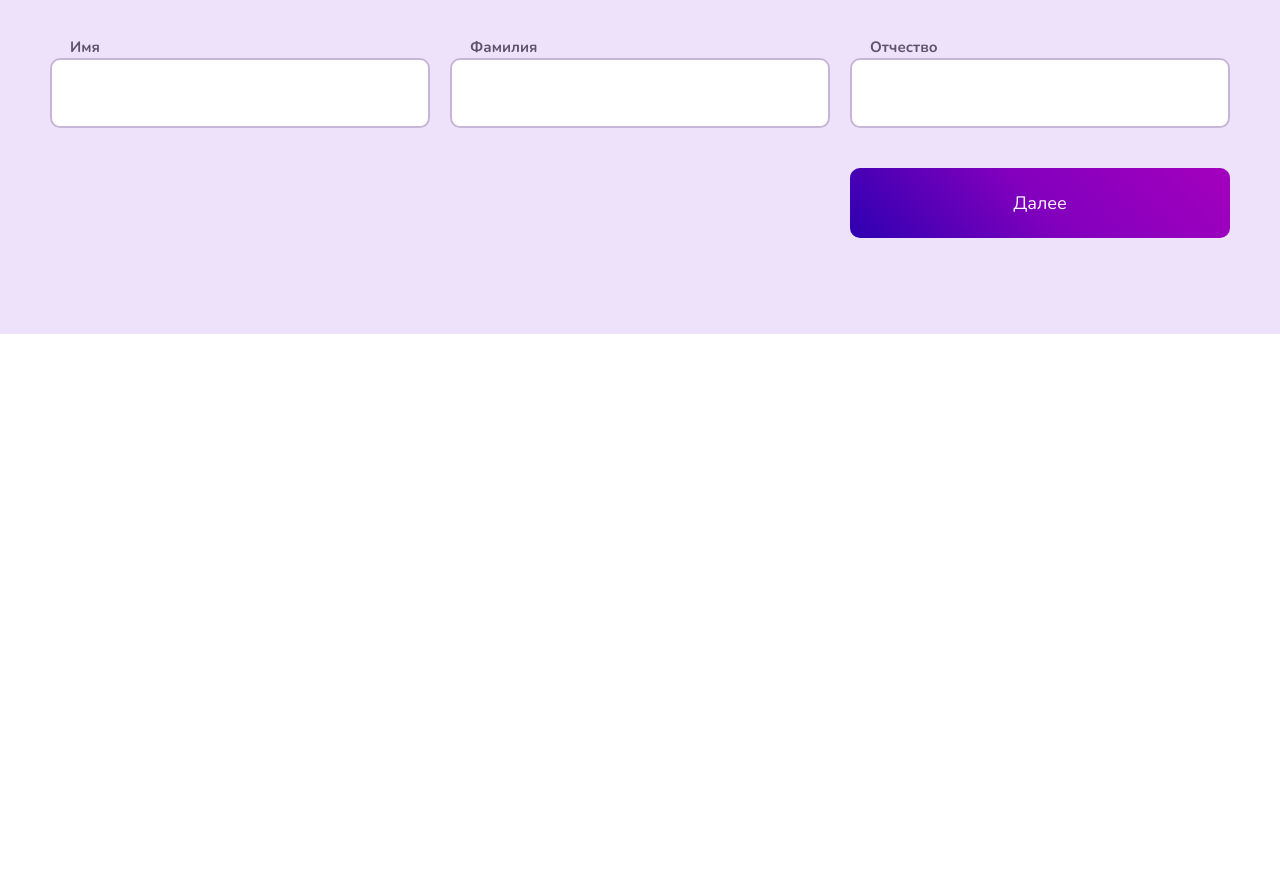
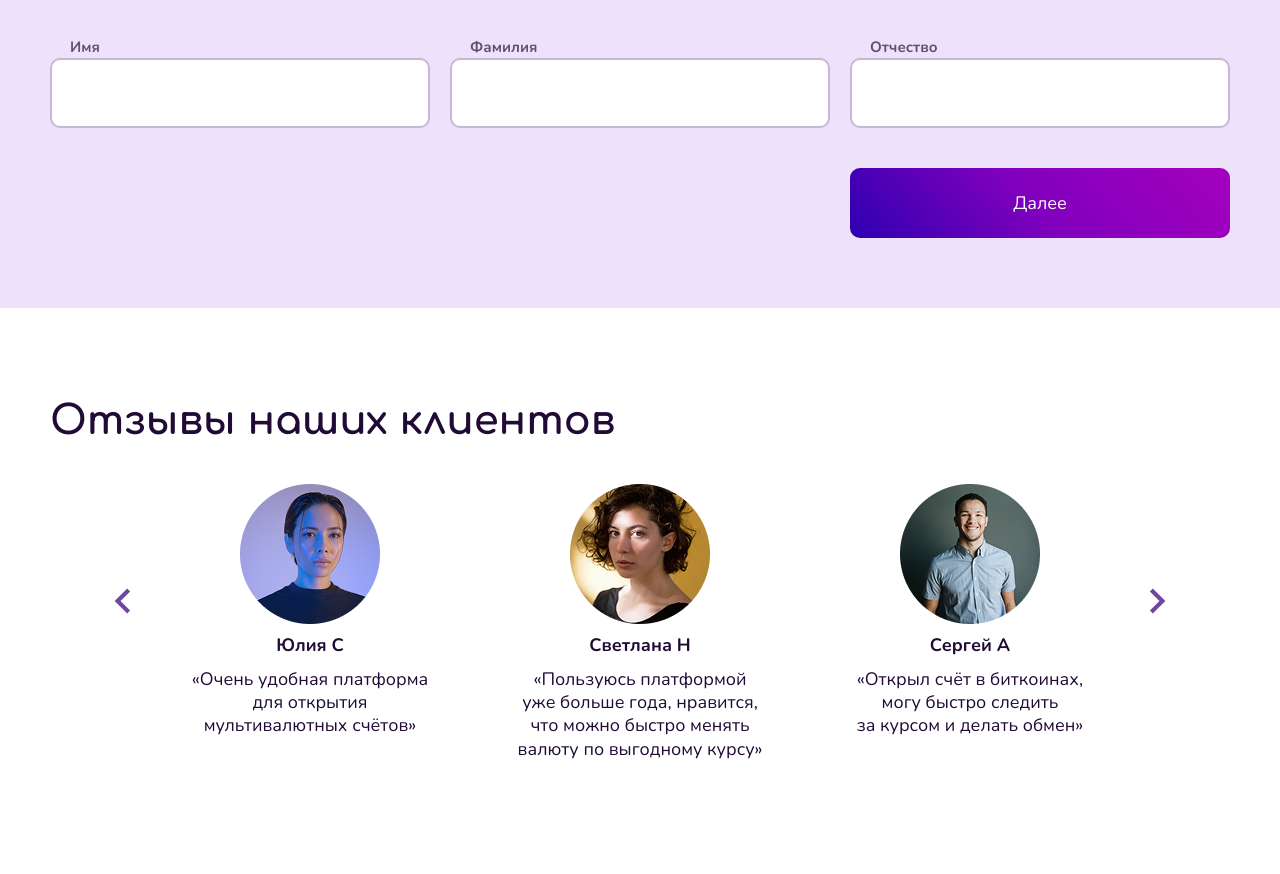
Before and after one commit to emiaesthetic/c-money-landing, a website built with Vite: page index.html in a window 1280 px wide. Shown: the part 1352-2226 px from the top of the page. Before the commit the page ends 1686 px from the top, so only its background shows below. Built offline with nearby package versions, Linux system fonts and the light colour scheme; what just-validate would draw is missing.

Commit message:
feat: add feedback section to the layout

```diff
--- a/index.html
+++ b/index.html
@@ -102,7 +102,7 @@
         </div>
       </section>
 
-      <section class="check-in success-check-in" id="check-in">
+      <section class="check-in" id="check-in">
         <div class="container">
           <h2 class="check-in__title title">
             Как зарегистрироваться на&nbsp;платформе
@@ -256,6 +256,87 @@
           </div>
         </div>
       </section>
+
+      <section class="feedback" id="feedback">
+        <div class="feedback__container container">
+          <h2 class="feedback__title title">Отзывы наших клиентов</h2>
+
+          <div class="swiper">
+            <ul class="feedback__list swiper-wrapper">
+              <li class="feedback__item swiper-slide">
+                <figure class="feedback__author">
+                  <img
+                    class="feedback__author-img"
+                    src="/src/assets/img/feedback/author-1.png"
+                    width="140"
+                    height="140"
+                    alt="Фото автора комментария"
+                  />
+                  <figcaption class="feedback__author-name">Юлия С</figcaption>
+                </figure>
+                <p class="feedback__text">
+                  &laquo;Очень удобная платформа для открытия мультивалютных
+                  счётов&raquo;
+                </p>
+              </li>
+              <li class="feedback__item swiper-slide">
+                <figure class="feedback__author">
+                  <img
+                    class="feedback__author-img"
+                    src="/src/assets/img/feedback/author-2.png"
+                    width="140"
+                    height="140"
+                    alt="Фото автора комментария"
+                  />
+                  <figcaption class="feedback__author-name">
+                    Светлана Н
+                  </figcaption>
+                </figure>
+                <p class="feedback__text">
+                  &laquo;Пользуюсь платформой уже&nbsp;больше года, нравится,
+                  что можно быстро менять валюту по&nbsp;выгодному курсу&raquo;
+                </p>
+              </li>
+              <li class="feedback__item swiper-slide">
+                <figure class="feedback__author">
+                  <img
+                    class="feedback__author-img"
+                    src="/src/assets/img/feedback/author-3.png"
+                    width="140"
+                    height="140"
+                    alt="Фото автора комментария"
+                  />
+                  <figcaption class="feedback__author-name">
+                    Сергей А
+                  </figcaption>
+                </figure>
+                <p class="feedback__text">
+                  &laquo;Открыл счёт в&nbsp;биткоинах, могу быстро следить
+                  за&nbsp;курсом и&nbsp;делать обмен&raquo;
+                </p>
+              </li>
+            </ul>
+
+            <button
+              class="feedback__button feedback__button--prev swiper-button-prev"
+              aria-label="Назад"
+            >
+              <svg aria-hidden="true">
+                <use xlink:href="#slider-arrow" />
+              </svg>
+            </button>
+
+            <button
+              class="feedback__button feedback__button--next swiper-button-next"
+              aria-label="Вперед"
+            >
+              <svg aria-hidden="true">
+                <use xlink:href="#slider-arrow" />
+              </svg>
+            </button>
+          </div>
+        </div>
+      </section>
     </main>
 
     <footer class="footer">
--- a/src/assets/scss/abstracts/_variables.scss
+++ b/src/assets/scss/abstracts/_variables.scss
@@ -66,7 +66,6 @@
   --label-border-primary: var(--color-accent-6);
 
   /* Slider */
-  --slider-button-color-primary: var(--color-accent-5);
   --slider-button-background-hover: var(--color-accent-1);
 
   /* Social */
--- /dev/null
+++ b/src/assets/scss/layout/_feedback.scss
@@ -0,0 +1,178 @@
+@use '../abstracts/media' as media;
+@use '../abstracts/mixins' as mixins;
+
+.feedback {
+  --count: 3;
+  --column-gap: 30px;
+  --row-gap: 20px;
+
+  padding-block: 90px 113px;
+
+  @include media.laptop {
+    --column-gap: 0px;
+
+    padding-block: 90px;
+  }
+
+  @include media.laptop-less {
+    --column-gap: 20px;
+    --count: 2;
+  }
+
+  @include media.tablet {
+    --count: 2;
+
+    padding-block: 77px 80px;
+  }
+
+  @include media.mobile-lg {
+    --count: 1;
+  }
+
+  @include media.mobile {
+    padding-block: 60px;
+  }
+
+  &__container {
+    position: relative;
+  }
+
+  &__title {
+    margin-bottom: 40px;
+
+    @include media.tablet {
+      max-width: 380px;
+    }
+
+    @include media.mobile-lg {
+      max-width: 270px;
+      margin-bottom: 20px;
+    }
+
+    @include media.mobile {
+      max-width: 210px;
+      margin-bottom: 20px;
+    }
+  }
+
+  &__list {
+    display: flex;
+    flex-wrap: wrap;
+    gap: var(--row-gap) var(--column-gap);
+    justify-content: space-between;
+    align-items: stretch;
+    max-width: 960px;
+    margin-inline: auto;
+
+    @include media.laptop {
+      max-width: 860px;
+    }
+
+    @include media.laptop-less {
+      max-width: 680px;
+    }
+
+    @include media.tablet {
+      max-width: 460px;
+    }
+  }
+
+  &__item {
+    flex-basis: calc(
+      (100% - var(--column-gap) * (var(--count) - 1)) / var(--count)
+    );
+
+    &:first-child {
+      @include media.laptop {
+        padding-left: 12px;
+      }
+
+      @include media.laptop-less {
+        padding-left: unset;
+      }
+    }
+
+    &:last-child {
+      @include media.laptop {
+        padding-right: 12px;
+      }
+
+      @include media.laptop-less {
+        padding-right: unset;
+      }
+    }
+  }
+
+  &__author {
+    margin: 0;
+  }
+
+  &__author-img {
+    margin-inline: auto;
+    margin-bottom: 10px;
+
+    @include media.tablet {
+      width: 80px;
+      height: 80px;
+    }
+  }
+
+  &__author-name {
+    margin-bottom: 10px;
+    font-weight: 700;
+    font-size: var(--font-size-base);
+    line-height: 1.3;
+    text-align: center;
+  }
+
+  &__text {
+    max-width: 260px;
+    margin: 0 auto;
+    font-size: var(--font-size-base);
+    line-height: 1.3;
+    text-align: center;
+
+    @include media.mobile {
+      max-width: 191px;
+    }
+  }
+
+  &__button {
+    --offset: clamp(20px, -11.25rem + 19.5313vw, 70px);
+
+    position: absolute;
+    top: 49%;
+    width: 50px;
+    height: 50px;
+    border-radius: 50%;
+    background-color: transparent;
+
+    @include mixins.transition(background-color);
+
+    @include mixins.hover {
+      background-color: var(--slider-button-background-hover);
+    }
+
+    @include mixins.focus-outline;
+
+    @include media.tablet {
+      --offset: 18px;
+
+      top: 54%;
+    }
+
+    @include media.mobile-lg {
+      width: 36px;
+      height: 36px;
+    }
+  }
+
+  &__button--prev {
+    left: var(--offset);
+  }
+
+  &__button--next {
+    right: var(--offset);
+    rotate: 180deg;
+  }
+}
--- a/src/assets/scss/main.scss
+++ b/src/assets/scss/main.scss
@@ -27,6 +27,7 @@
 @use './layout/benefits';
 @use './layout/check-in';
 @use './layout/success-check-in';
+@use './layout/feedback';
 
 /* Pages */
 
```
Also changed, not shown: src/assets/img/feedback/author-1.png (added), src/assets/img/feedback/author-2.png (added), src/assets/img/feedback/author-3.png (added).
